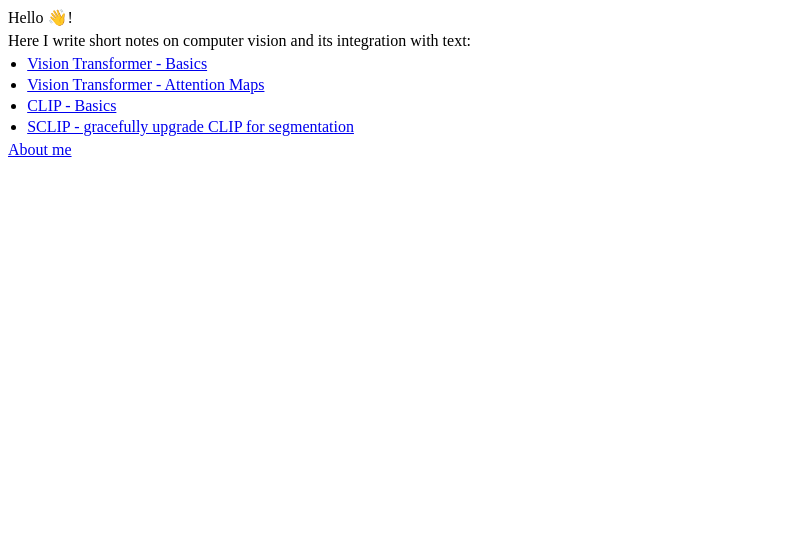
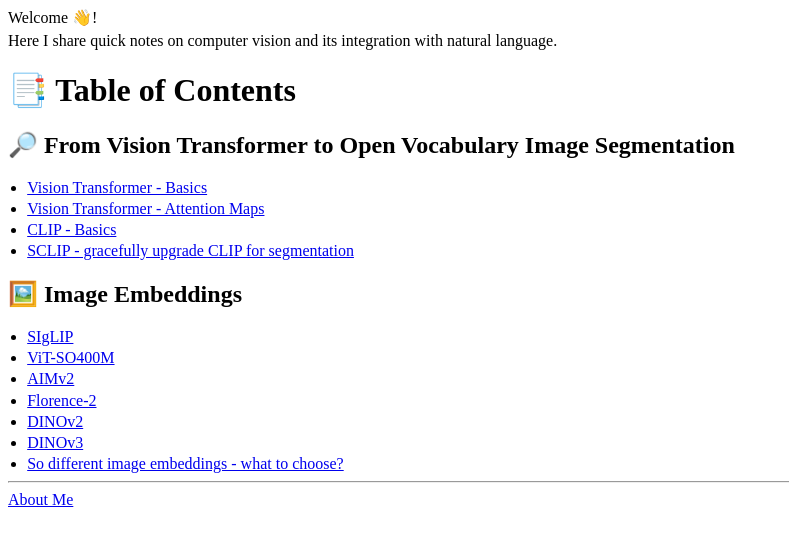
Before and after one commit to kuzudev/kuzudev.github.io, a Jekyll site: the page built from index.md, in a window 1280 px wide. Shown: the top 546 px of the page, without its empty margins (0-789 px from the left). Built offline with Jekyll 4.4.1, drawn with Linux system fonts in a browser that asks for light colours; our own code applies the rules of GitHub Pages for plain Markdown files.

Commit message:
process of adding new topic

```diff
--- a/index.md
+++ b/index.md
@@ -2,15 +2,27 @@
 title: ML Notes
 ---
 
-Hello 👋!
+Welcome 👋!
 
-Here I write short notes on computer vision and its integration with text:
+Here I share quick notes on computer vision and its integration with natural language.
 
+# 📑 Table of Contents
+
+## 🔎 From Vision Transformer to Open Vocabulary Image Segmentation
 - [Vision Transformer - Basics](articles/vit.md)
 - [Vision Transformer - Attention Maps](articles/attention_maps.md)
 - [CLIP - Basics](articles/clip.md)
 - [SCLIP - gracefully upgrade CLIP for segmentation](articles/sclip.md)
 
+## 🖼️ Image Embeddings
+- [SIgLIP](articles/siglip.md)
+- [ViT-SO400M](articles/vit_so400m.md)
+- [AIMv2](articles/aimv2.md)
+- [Florence-2](articles/florence2.md)
+- [DINOv2](articles/dinov2.md)
+- [DINOv3](articles/dinov3.md)
+- [So different image embeddings - what to choose?](articles/embs_choose.md)
 
+---
 
-[About me](articles/about.md)
+[About Me](articles/about.md)
```
Also changed, not shown: articles/about.md (+7 -1 lines), articles/vit.md (+1 -1 lines), articles/aimv2.md (added), articles/dinov2.md (added), articles/dinov3.md (added), articles/embs_choose.md (added), articles/florence2.md (added), articles/siglip.md (added), articles/vit_so400m.md (added).
